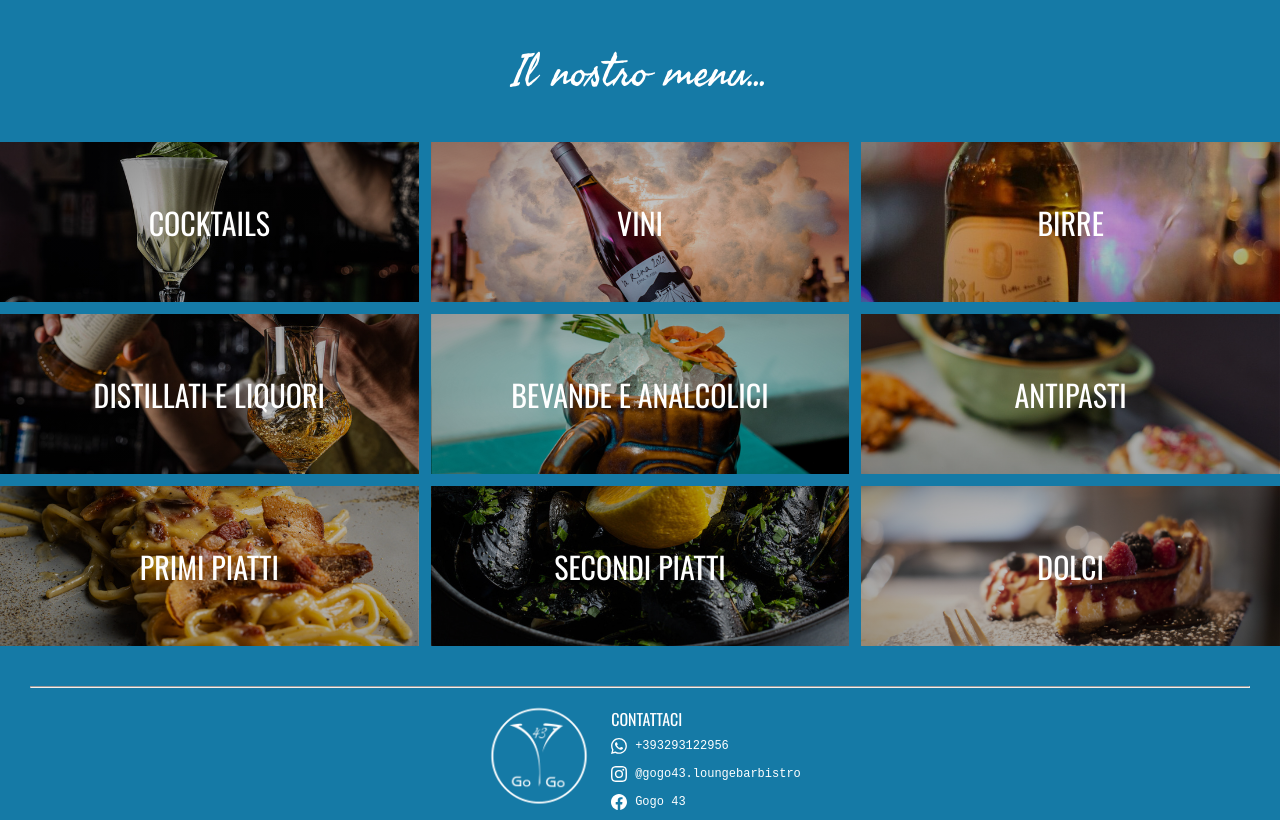
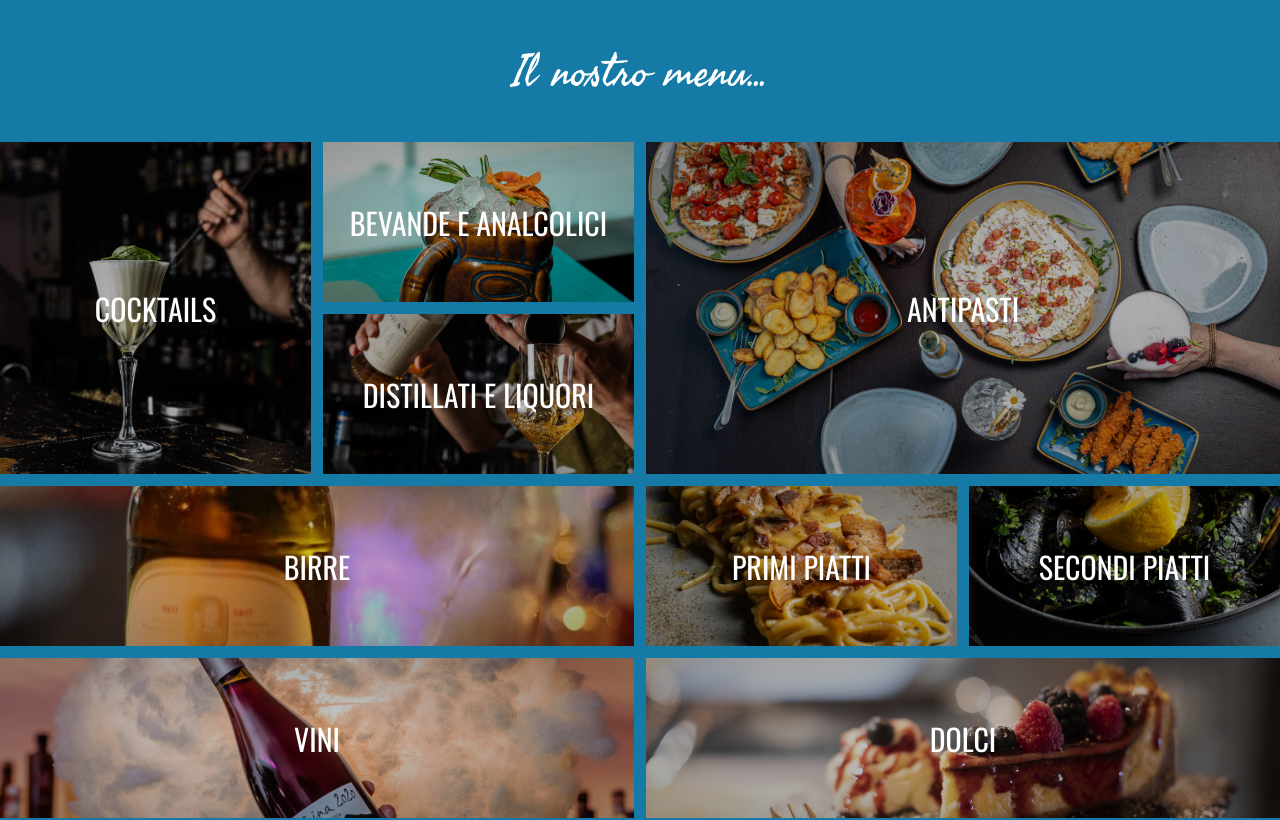
Before and after one commit to LisandroEnrici/gogo43, a React (Vite) app: page /menu in a window 1280 px wide. Shown: the top 820 px of the page. Built offline with nearby package versions, Linux system fonts and the light colour scheme.

Commit message:
MenuCardsContainer grid style upgrade

```diff
--- a/src/components/menuCard.jsx
+++ b/src/components/menuCard.jsx
@@ -10,6 +10,7 @@ function MenuCard({ index, title, imgUrl, onClick, onPrevious, onNext }) {
 
   return (
     <div
+      id={`grid-area-${index + 1}`}
       className="menu-card"
       style={{
         backgroundImage: backgroundImage,
--- a/src/constants/menuContent.js
+++ b/src/constants/menuContent.js
@@ -494,7 +494,7 @@ export const italianMenu = [
   {
     title: "ANTIPASTI",
     show: true,
-    imgUrl: "/assets/food/piattoDeg.jpg",
+    imgUrl: "/assets/food/aperitivo.jpg",
     content: [
       {
         title: "SFIZIOSITÁ",
--- a/src/index.css
+++ b/src/index.css
@@ -212,8 +212,42 @@ a.side-section {
 
 @media only screen and (min-width: 768px) {
   .menu-cards-container {
-    grid-template-columns: 1fr 1fr 1fr;
+    grid-template-columns: 1fr 1fr 1fr 1fr;
+    grid-template-rows: 1fr 1fr 1fr 1fr;
+    grid-template-areas:
+    "a e f f"
+    "a d f f"
+    "c c g h"
+    "b b i i";
   }
+}
+
+#grid-area-1 {
+  grid-area: a;
+}
+#grid-area-2 {
+  grid-area: b;
+}
+#grid-area-3 {
+  grid-area: c;
+}
+#grid-area-4 {
+  grid-area: d;
+}
+#grid-area-5 {
+  grid-area: e;
+}
+#grid-area-6 {
+  grid-area: f;
+}
+#grid-area-7 {
+  grid-area: g;
+}
+#grid-area-8 {
+  grid-area: h;
+}
+#grid-area-9 {
+  grid-area: i;
 }
 
 .menu-card {
```
Also changed, not shown: public/assets/food/aperitivo.jpg (added), public/assets/food/piattoDeg.jpg (deleted).
